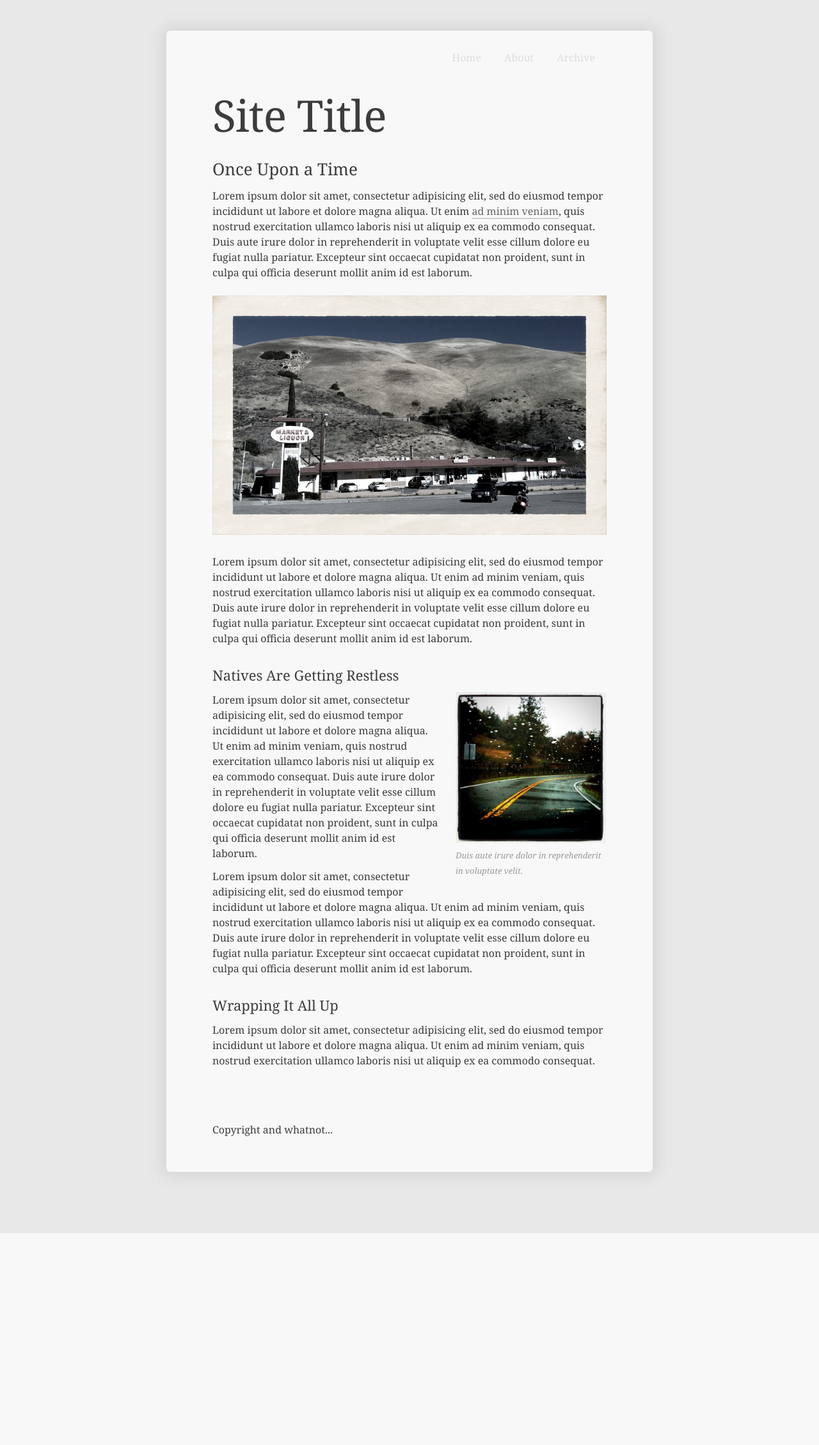
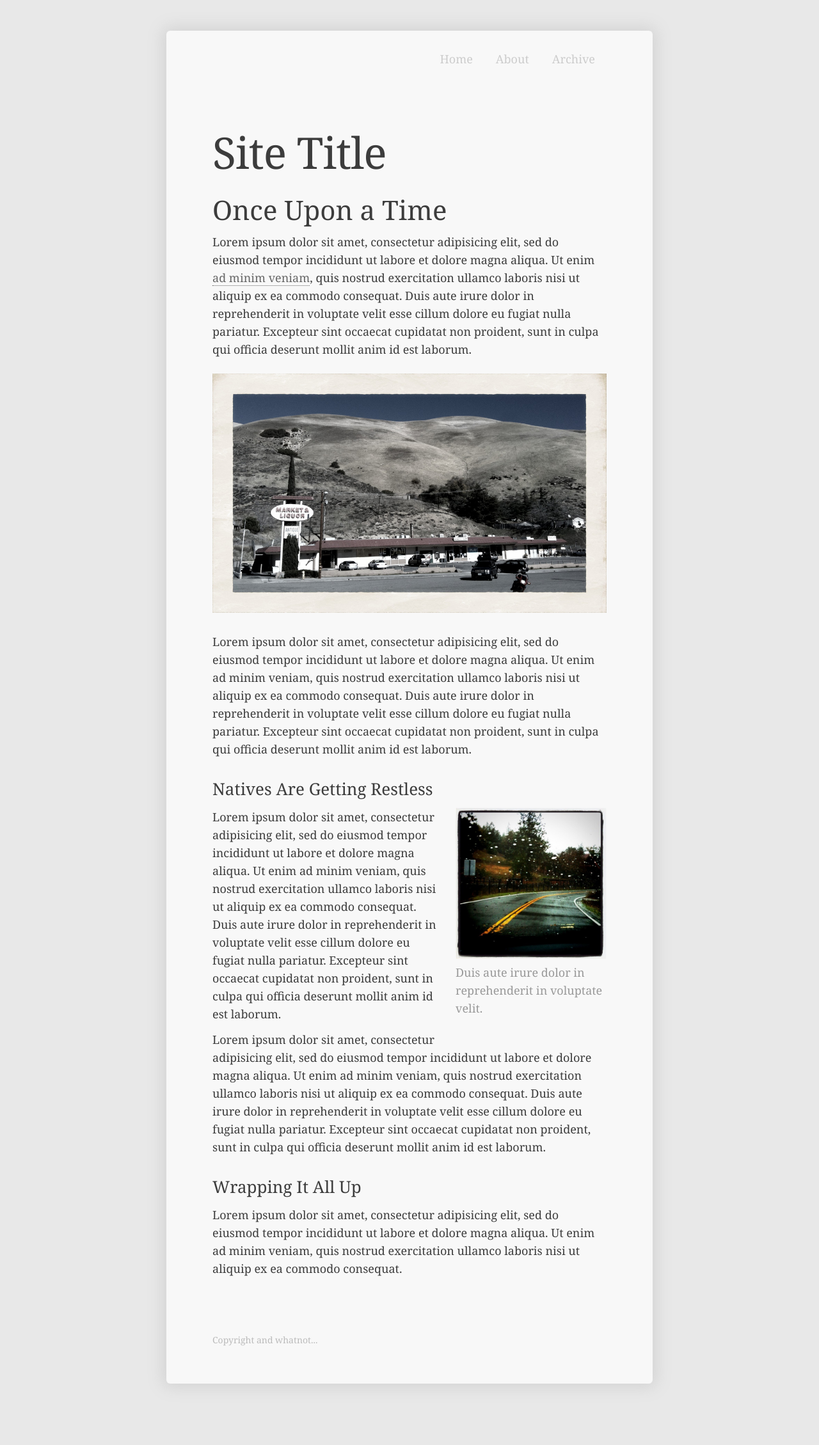
Before and after one commit to drewtodd/minima, a PHP site: page /template.html in a window 1280 px wide. Shown: the whole page at 64% size. Before the commit the page ends 1928 px from the top, so only its background shows below. Run offline with PHP 8.4, Linux system fonts and the light colour scheme.

Commit message:
Header changes to be more semantic; fonts enlarged for readability
Signed-off-by: Andrew Todd <drew.todd@gmail.com>

```diff
--- a/minimal.css
+++ b/minimal.css
@@ -52,7 +52,7 @@ a img {border: 0;}
 }
 
 body {
-	font: 16px/24px Georgia, serif;
+	font: 18px/28px Georgia, serif;
 	/*font: 16px/24px Helvetica, Arial, sans-serif;*/
 }
 
@@ -114,21 +114,22 @@ h1.sitehead {
 #navmain a {
 	text-decoration: none;
 	border: 0px;
-	color: #ddd;
+	color: #ccc;
 	padding: 96px 12px 6px 12px;
 	margin-left: 6px;
 	margin-right: 6px;
 }
 
 #navmain a:hover {
-	background: #555;
-	color: #f8f8f8;
-	-moz-border-radius-bottomleft: 6px;
-	-webkit-border-bottom-left-radius: 6px;
-	border-bottom-left-radius: 6px;
-	-moz-border-radius-bottomright: 6px;
-	-webkit-border-bottom-right-radius: 6px;
-	border-bottom-right-radius: 6px;
+	/* background: #555; */
+	background: #900;
+	color: #f0f0f0;
+	-moz-border-radius-bottomleft: 3px;
+	-webkit-border-bottom-left-radius: 3px;
+	border-bottom-left-radius: 3px;
+	-moz-border-radius-bottomright: 3px;
+	-webkit-border-bottom-right-radius: 3px;
+	border-bottom-right-radius: 3px;
 }
 
 #navmain a:visited {
@@ -149,7 +150,7 @@ h1.sitehead {
 	float: right;
 	margin: 12px 24px 24px 24px;
 	padding: 12px;
-	background: #ddd;
+	background: #e0e0e0;
 	border: 1px solid #ccc;
 	-moz-border-radius: 3px;
 	-webkit-border-radius: 3px;
@@ -168,6 +169,11 @@ div.navlocal h4 {
 	clear: left;
 	padding-top: 48px;
 	padding-bottom: 48px;
+}
+
+#footer p {
+	color: #bbb;
+	font-size: 14px;
 }
 
 h1, h2, h3, h4, h5, h6 {
@@ -240,6 +246,5 @@ img {
 	padding: 0px 0px 24px 24px;
 	float: right;
 	color: #999;
-	font-style: italic;
-	font-size: small;
+	font: 16px/20px Georgia, serif italic;
 }
--- a/template.html
+++ b/template.html
@@ -25,7 +25,7 @@
 			</div>
 
 			<div id="content">
-				<h3>Once Upon a Time</h3>
+				<h2>Once Upon a Time</h2>
 
 				<!--
 				<div class="navlocal">
@@ -44,12 +44,12 @@
 
 				<p>Lorem ipsum dolor sit amet, consectetur adipisicing elit, sed do eiusmod tempor incididunt ut labore et dolore magna aliqua. Ut enim ad minim veniam, quis nostrud exercitation ullamco laboris nisi ut aliquip ex ea commodo consequat. Duis aute irure dolor in reprehenderit in voluptate velit esse cillum dolore eu fugiat nulla pariatur. Excepteur sint occaecat cupidatat non proident, sunt in culpa qui officia deserunt mollit anim id est laborum.</p>
 
-				<h4>Natives Are Getting Restless</h4>
+				<h3>Natives Are Getting Restless</h3>
 				<p><span class="img-right"><img src="img/rainy_day_drive.jpg" alt="Rainy day drive" />Duis aute irure dolor in reprehenderit in voluptate velit.</span>Lorem ipsum dolor sit amet, consectetur adipisicing elit, sed do eiusmod tempor incididunt ut labore et dolore magna aliqua. Ut enim ad minim veniam, quis nostrud exercitation ullamco laboris nisi ut aliquip ex ea commodo consequat. Duis aute irure dolor in reprehenderit in voluptate velit esse cillum dolore eu fugiat nulla pariatur. Excepteur sint occaecat cupidatat non proident, sunt in culpa qui officia deserunt mollit anim id est laborum.</p>
 
 				<p>Lorem ipsum dolor sit amet, consectetur adipisicing elit, sed do eiusmod tempor incididunt ut labore et dolore magna aliqua. Ut enim ad minim veniam, quis nostrud exercitation ullamco laboris nisi ut aliquip ex ea commodo consequat. Duis aute irure dolor in reprehenderit in voluptate velit esse cillum dolore eu fugiat nulla pariatur. Excepteur sint occaecat cupidatat non proident, sunt in culpa qui officia deserunt mollit anim id est laborum.</p>
 
-				<h4>Wrapping It All Up</h4>
+				<h3>Wrapping It All Up</h3>
 				<p>Lorem ipsum dolor sit amet, consectetur adipisicing elit, sed do eiusmod tempor incididunt ut labore et dolore magna aliqua. Ut enim ad minim veniam, quis nostrud exercitation ullamco laboris nisi ut aliquip ex ea commodo consequat.</p>
 			</div>
 
```
